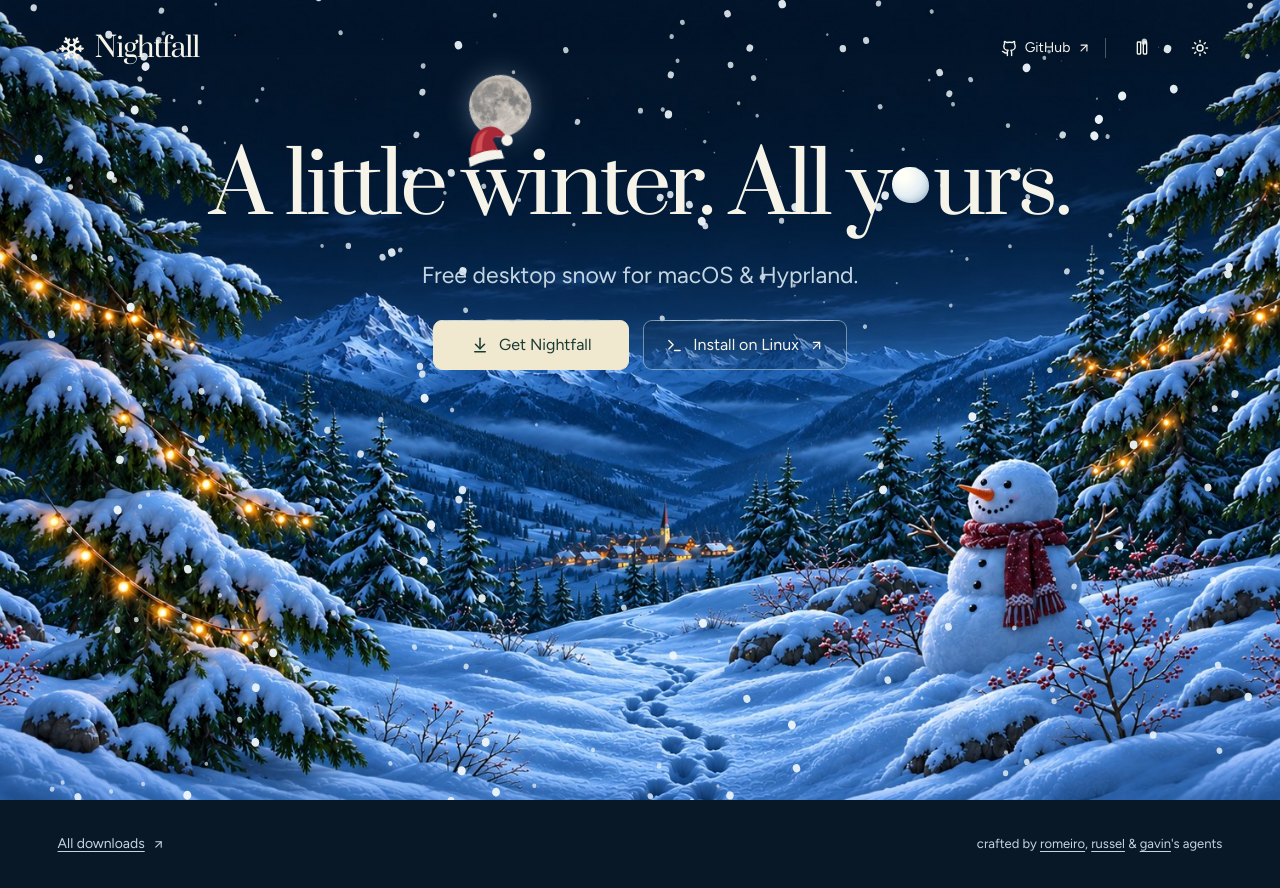
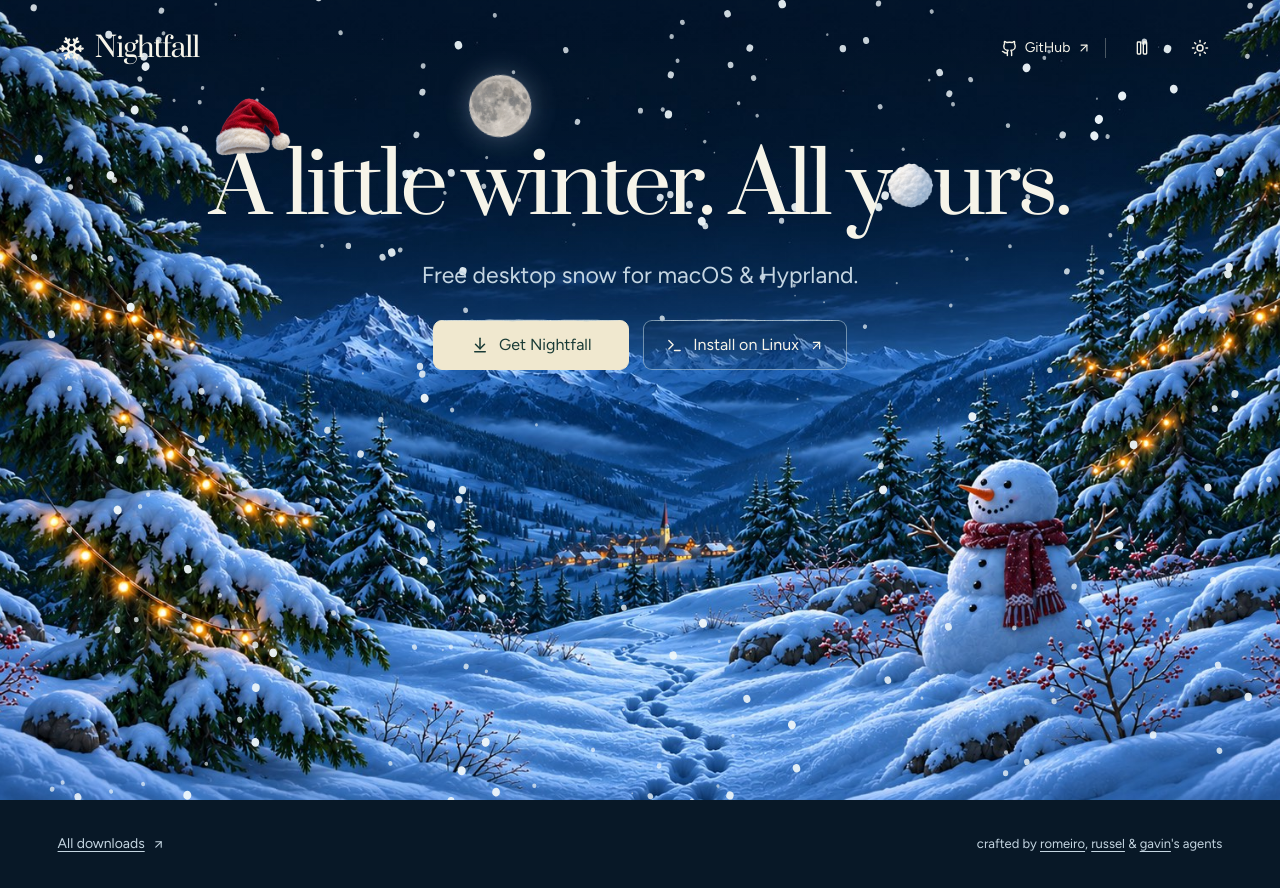
Before and after one commit to romeirofernandes/nightfall, a React (Vite) app in the folder website/: page / in a window 1280 px wide. Built offline with nearby package versions, Linux system fonts and the light colour scheme.

Commit message:
fix: replace flat headline ornaments with textured winter assets

```diff
--- a/website/src/landing.css
+++ b/website/src/landing.css
@@ -132,11 +132,12 @@ body:has(.landing) { margin: 0; background: #eef4f8; }
 /* Holiday lettering stays part of the live, accessible headline. */
 .landing-copy h1 .winter-title-first { white-space: nowrap; display: inline; }
 .landing-copy h1 .christmas-letter { position: relative; display: inline-block; }
-.letter-santa-hat { position: absolute; width: .66em; height: .6em; left: -.04em; top: -.19em; transform: rotate(-14deg); overflow: visible; filter: drop-shadow(0 2px 2px #091a3226); }
 .landing-copy h1 .snowball-letter { position: relative; display: inline-block; color: transparent; width: .52em; }
-.snowball-letter::after { content: ''; position: absolute; width: .43em; height: .43em; border-radius: 47% 51% 46% 50%; left: .04em; top: .36em; background: radial-gradient(ellipse at 32% 25%, #fffef7 15%, #e5eff4 52%, #a3bbce 100%); box-shadow: inset -1px -2px 3px #6f91ad44, 0 1px 2px #12304820; }
 .landing .landing-secondary { position: relative; isolation: isolate; overflow: hidden; }
 .button-snow-fill { position: absolute; inset: 0; width: 100%; height: 100%; pointer-events: none; z-index: -1; }
 .snow-button-label { display: inline-flex; align-items: center; justify-content: center; gap: 10px; }
 .snow-button-label-filled { position: absolute; inset: 0; color: #173c43; pointer-events: none; clip-path: inset(calc(100% - var(--snow-fill, 0%)) 0 0); }
 @media (max-width: 900px) { .landing-copy h1 .winter-title-last { display: block; } }
+
+.letter-santa-hat { position: absolute; width: 1.05em; height: 1.05em; object-fit: contain; left: -.07em; top: -.62em; transform: rotate(-10deg); pointer-events: none; }
+.snowball-letter img { position: absolute; width: .62em; height: .62em; object-fit: contain; left: -.05em; top: .265em; pointer-events: none; }
--- a/website/src/landing.jsx
+++ b/website/src/landing.jsx
@@ -90,7 +90,7 @@ export function Landing() {
             </div>
           </header>
           <div className="landing-shell wrap landing-copy">
-            <h1 id="landing-title" aria-label="A little winter. All yours."><span className="winter-title-first" aria-hidden="true">A little <span className="christmas-letter">w<svg className="letter-santa-hat" viewBox="0 0 70 58" fill="none"><path d="M12 42C15 27 21 9 39 7c15-2 22 11 24 22-9-9-15-9-18-5l4 18Z" fill="#aa2939"/><path d="M20 34c6-17 11-22 22-23-9 5-12 16-13 23" fill="#d35255"/><path d="M10 39q21-7 42 0l1 11q-21-5-44 0Z" fill="#f4f3e9"/><circle cx="62" cy="29" r="7" fill="#f4f3e9"/></svg></span>inter.</span><span className="winter-title-last" aria-hidden="true"> All y<span className="snowball-letter">o</span>urs.</span></h1>
+            <h1 id="landing-title" aria-label="A little winter. All yours."><span className="winter-title-first" aria-hidden="true"><span className="christmas-letter">A<img className="letter-santa-hat" src="/media/winter/santa-hat.png" alt="" width="256" height="256"/></span> little winter.</span><span className="winter-title-last" aria-hidden="true"> All y<span className="snowball-letter">o<img src="/media/winter/snowball.png" alt="" width="128" height="128"/></span>urs.</span></h1>
             <p>Free desktop snow for macOS &amp; Hyprland.</p>
             <div className="landing-actions">
               <button data-snow-surface className="landing-button landing-primary" aria-haspopup="dialog" onClick={() => openInstaller('mac')}><ArrowDownToLine aria-hidden="true" size={18}/>Get Nightfall</button>
```
Also changed, not shown: website/public/media/winter/santa-hat.png (added), website/public/media/winter/snowball.png (added).
